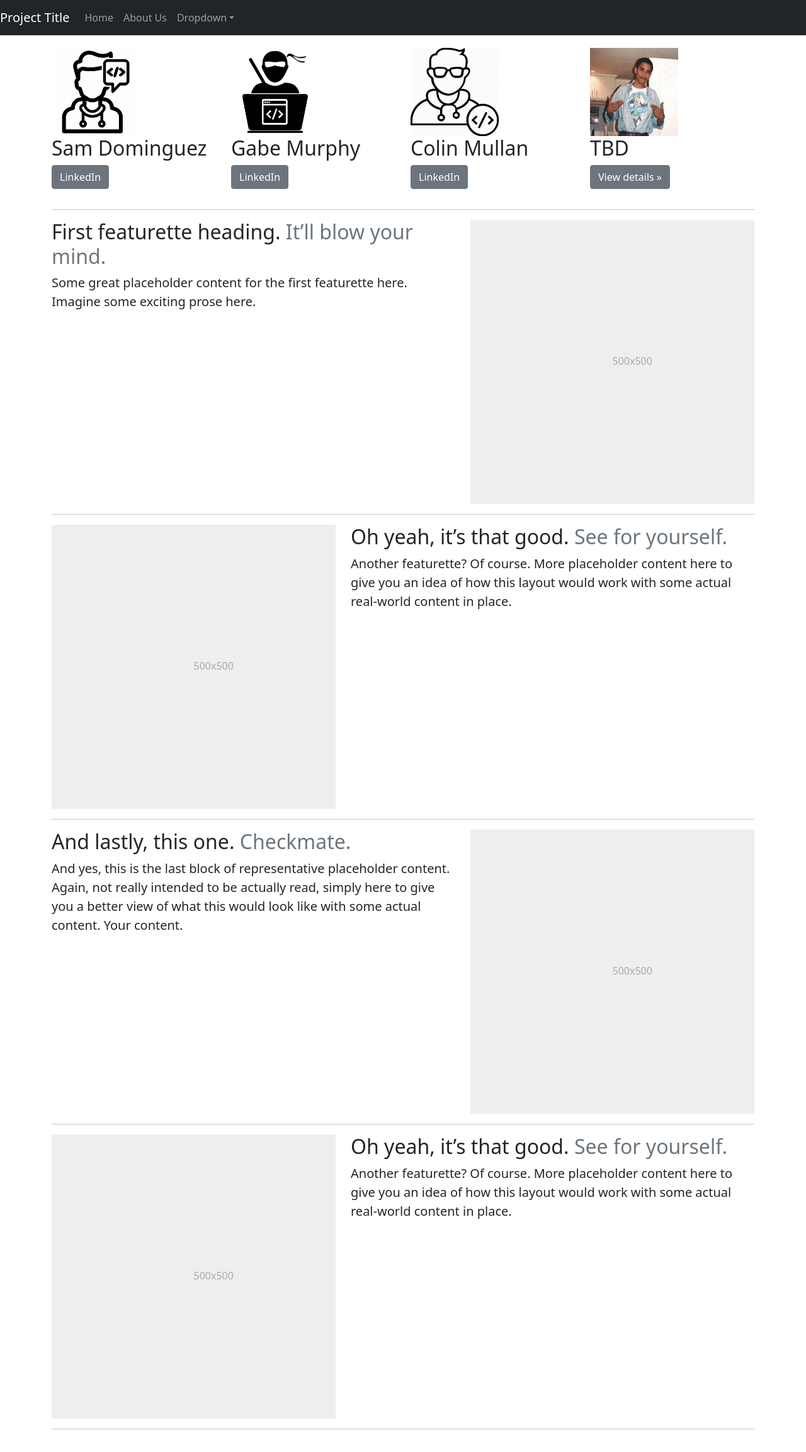
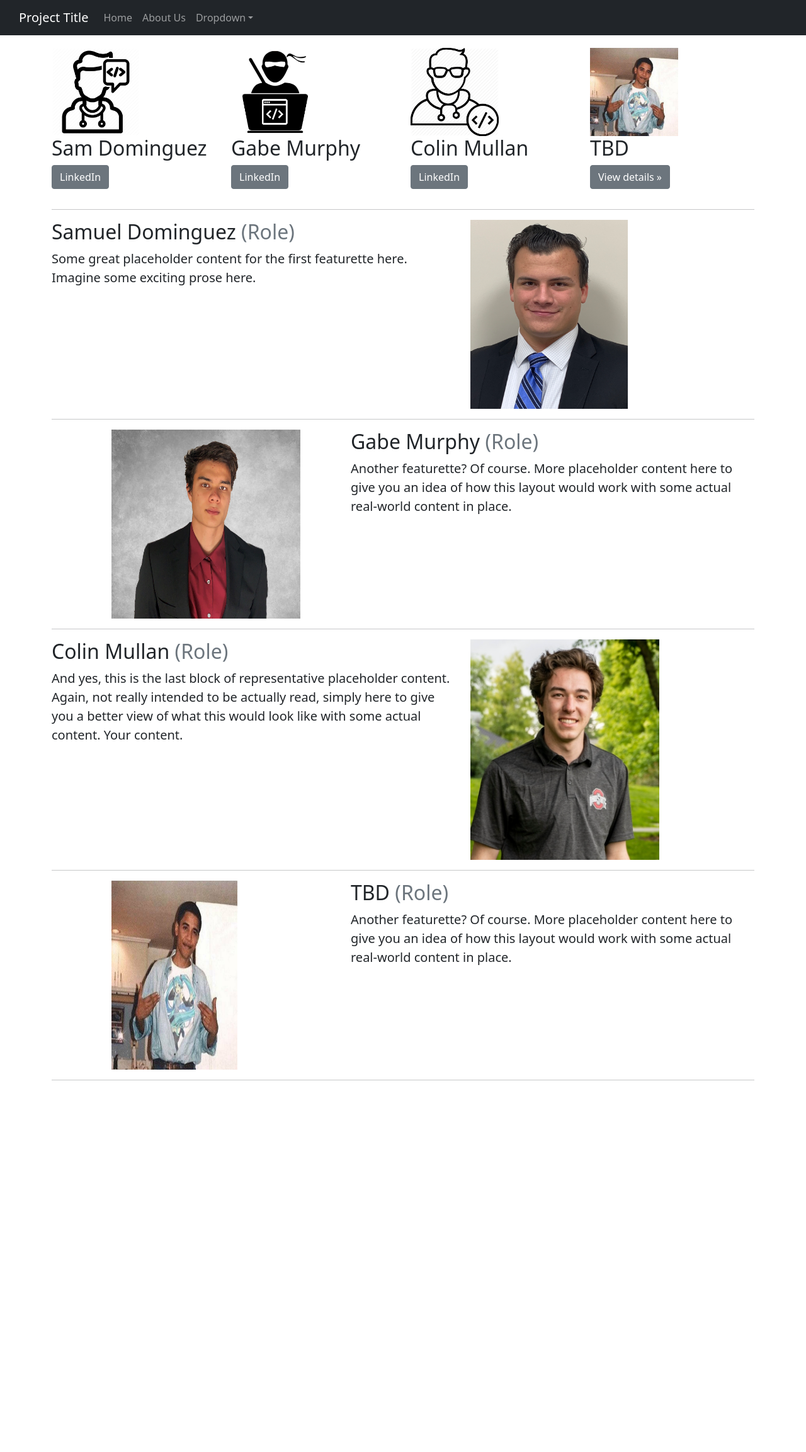
Before and after one commit to gabe7murphy/Flask-EC2, a Flask app: page /about in a window 1280 px wide. Shown: the whole page at 63% size. After the commit the page ends 1715 px from the top, so only its background shows below. Run offline with Flask 2, Linux system fonts and the light colour scheme.

Commit message:
styled about pg and navbar left alignment

```diff
--- a/templates/about.html
+++ b/templates/about.html
@@ -44,41 +44,27 @@ About Us
 
     <div class="row featurette">
         <div class="col-md-7">
-            <h2 class="featurette-heading">First featurette heading. <span class="text-muted">It’ll blow your
-                    mind.</span></h2>
+            <h2 class="featurette-heading">Samuel Dominguez<span class="text-muted"> (Role)</span></h2>
             <p class="lead">Some great placeholder content for the first featurette here. Imagine some exciting prose
                 here.</p>
         </div>
         <div class="col-md-5">
-            <svg class="bd-placeholder-img bd-placeholder-img-lg featurette-image img-fluid mx-auto" width="500"
-                height="500" xmlns="http://www.w3.org/2000/svg" role="img" aria-label="Placeholder: 500x500"
-                preserveAspectRatio="xMidYMid slice" focusable="false">
-                <title>Placeholder</title>
-                <rect width="100%" height="100%" fill="#eee" /><text x="50%" y="50%" fill="#aaa"
-                    dy=".3em">500x500</text>
-            </svg>
-
+            <img src="/static/images/Dominguez.Samuel.photo.JPG" height="300" width="250">
         </div>
     </div>
 
     <hr class="featurette-divider">
 
     <div class="row featurette">
-        <div class="col-md-7 order-md-2">
-            <h2 class="featurette-heading">Oh yeah, it’s that good. <span class="text-muted">See for yourself.</span>
+        <div class="col-md-7 order-md-3">
+            <h2 class="featurette-heading">Gabe Murphy<span class="text-muted"> (Role)</span>
             </h2>
             <p class="lead">Another featurette? Of course. More placeholder content here to give you an idea of how this
                 layout would work with some actual real-world content in place.</p>
         </div>
-        <div class="col-md-5 order-md-1">
-            <svg class="bd-placeholder-img bd-placeholder-img-lg featurette-image img-fluid mx-auto" width="500"
-                height="500" xmlns="http://www.w3.org/2000/svg" role="img" aria-label="Placeholder: 500x500"
-                preserveAspectRatio="xMidYMid slice" focusable="false">
-                <title>Placeholder</title>
-                <rect width="100%" height="100%" fill="#eee" /><text x="50%" y="50%" fill="#aaa"
-                    dy=".3em">500x500</text>
-            </svg>
-
+        <div class="col-md-1 order-md-1"></div>
+        <div class="col-md-4 order-md-2">
+            <img src="/static/images/gabe_pfp2.jpg" height="300" width="300">
         </div>
     </div>
 
@@ -86,40 +72,27 @@ About Us
 
     <div class="row featurette">
         <div class="col-md-7">
-            <h2 class="featurette-heading">And lastly, this one. <span class="text-muted">Checkmate.</span></h2>
+            <h2 class="featurette-heading">Colin Mullan <span class="text-muted">(Role)</span></h2>
             <p class="lead">And yes, this is the last block of representative placeholder content. Again, not really
                 intended to be actually read, simply here to give you a better view of what this would look like with
                 some actual content. Your content.</p>
         </div>
         <div class="col-md-5">
-            <svg class="bd-placeholder-img bd-placeholder-img-lg featurette-image img-fluid mx-auto" width="500"
-                height="500" xmlns="http://www.w3.org/2000/svg" role="img" aria-label="Placeholder: 500x500"
-                preserveAspectRatio="xMidYMid slice" focusable="false">
-                <title>Placeholder</title>
-                <rect width="100%" height="100%" fill="#eee" /><text x="50%" y="50%" fill="#aaa"
-                    dy=".3em">500x500</text>
-            </svg>
-
+            <img src="/static/images/colinPFP.png" height="350" width="300">
         </div>
     </div>
 
     <hr class="featurette-divider">
     <div class="row featurette">
-        <div class="col-md-7 order-md-2">
-            <h2 class="featurette-heading">Oh yeah, it’s that good. <span class="text-muted">See for yourself.</span>
+        <div class="col-md-7 order-md-3">
+            <h2 class="featurette-heading">TBD <span class="text-muted">(Role)</span>
             </h2>
             <p class="lead">Another featurette? Of course. More placeholder content here to give you an idea of how this
                 layout would work with some actual real-world content in place.</p>
         </div>
-        <div class="col-md-5 order-md-1">
-            <svg class="bd-placeholder-img bd-placeholder-img-lg featurette-image img-fluid mx-auto" width="500"
-                height="500" xmlns="http://www.w3.org/2000/svg" role="img" aria-label="Placeholder: 500x500"
-                preserveAspectRatio="xMidYMid slice" focusable="false">
-                <title>Placeholder</title>
-                <rect width="100%" height="100%" fill="#eee" /><text x="50%" y="50%" fill="#aaa"
-                    dy=".3em">500x500</text>
-            </svg>
-
+        <div class="col-md-1 order-md-1"></div>
+        <div class="col-md-4 order-md-2">
+            <img src="/static/images/obama.jpg" height="300" width="200">
         </div>
     </div>
 
--- a/templates/base.html
+++ b/templates/base.html
@@ -17,7 +17,7 @@
 
 <body>
     <nav class="navbar navbar-expand-md navbar-dark bg-dark">
-        <a class="navbar-brand" href="{{ url_for('home') }}">Project Title</a>
+        <a class="navbar-brand" href="{{ url_for('home') }}" style="position: relative; left: 30px;">Project Title</a>
         <button class="navbar-toggler" type="button" data-toggle="collapse" data-target="#navbarsExample04"
             aria-controls="navbarsExample04" aria-expanded="false" aria-label="Toggle navigation">
             <span class="navbar-toggler-icon"></span>
@@ -26,14 +26,14 @@
         <div class="collapse navbar-collapse" id="navbarsExample04">
             <ul class="navbar-nav mr-auto">
                 <li class="nav-item active">
-                    <a class="nav-link" href="{{ url_for('home') }}">Home <span class="sr-only"></span></a>
+                    <a class="nav-link" href="{{ url_for('home') }}" style="position: relative; left: 30px;">Home <span class="sr-only"></span></a>
                 </li>
                 <li class="nav-item">
-                    <a class="nav-link" href="{{ url_for('about') }}">About Us</a>
+                    <a class="nav-link" href="{{ url_for('about') }}" style="position: relative; left: 30px;">About Us</a>
                 </li>
                 <li class="nav-item dropdown">
                     <a class="nav-link dropdown-toggle" href="#" id="dropdown05" data-bs-toggle="dropdown"
-                        aria-expanded="false">Dropdown</a>
+                        aria-expanded="false" style="position: relative; left: 30px;">Dropdown</a>
                     <ul class="dropdown-menu" aria-labelledby="dropdown05">
                         <li><a class="dropdown-item" href="#">Action</a></li>
                         <li><a class="dropdown-item" href="#">Another action</a></li>
```
Also changed, not shown: templates/home.html (+83 -1 lines).
